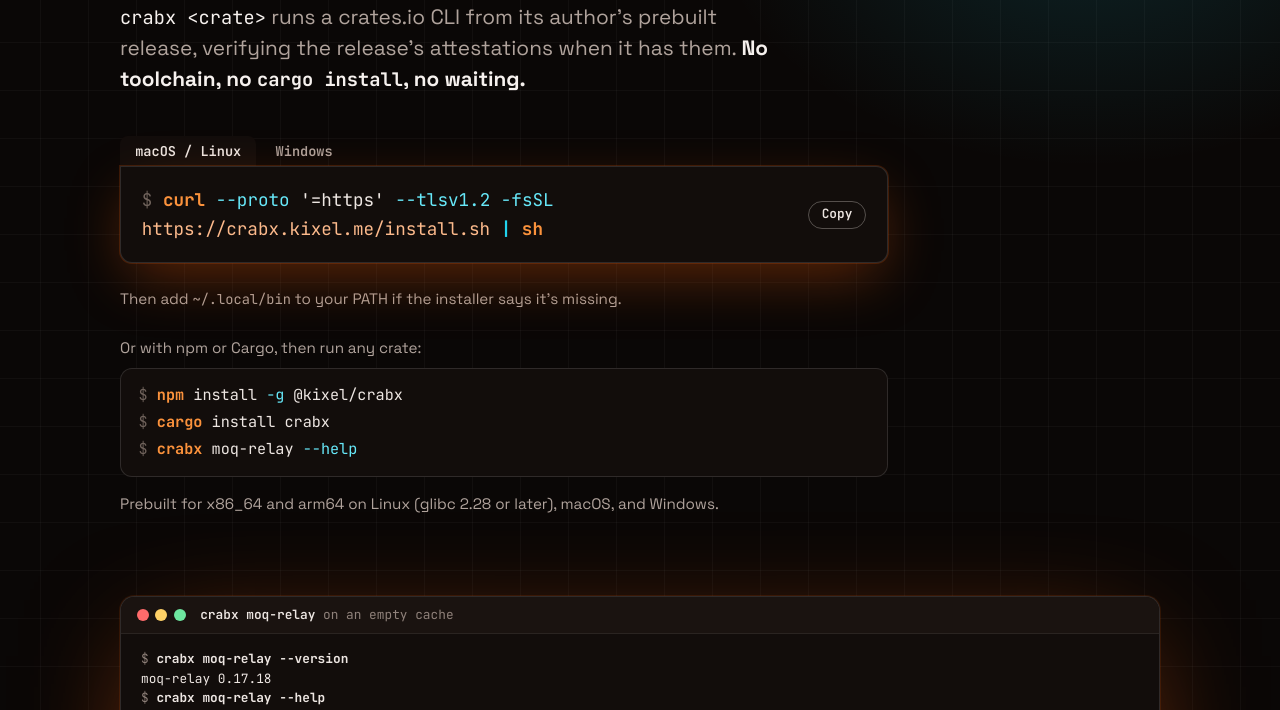
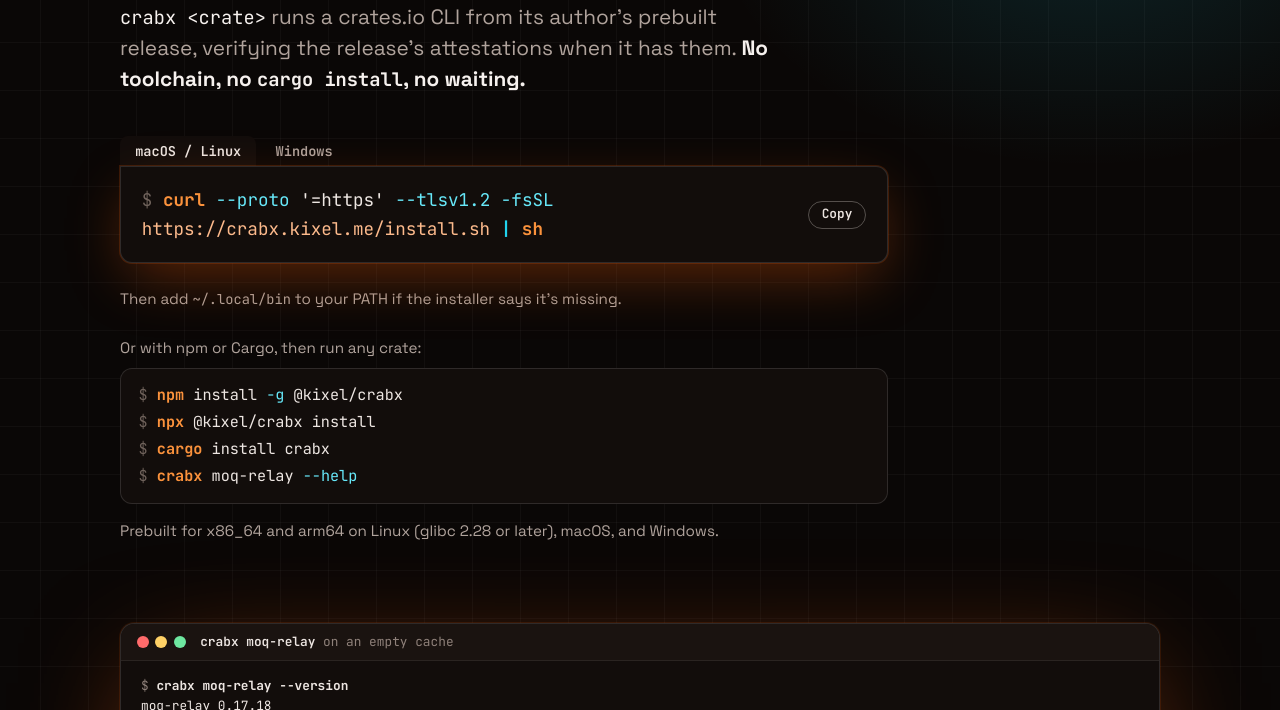
Before and after one commit to kixel-ai/crabx, a plain HTML site: page site/index.html in a window 1280 px wide. Shown: the part 390-1100 px from the top of the page. Drawn offline with Linux system fonts and the light colour scheme.

Commit message:
docs: offer npx @kixel/crabx install now that npm's latest is 0.2.0
Finishes quest/m1/release-0.2.md: 0.2.0 is on crates.io and npm, and
the pinned and unpinned npx checks pass on glibc Linux.

Co-Authored-By: Claude Opus 5.5 <noreply@anthropic.com>

```diff
--- a/site/index.html
+++ b/site/index.html
@@ -63,6 +63,7 @@
     <p class="also">Or with npm or Cargo, then run any crate:</p>
     <div class="run more">
       <pre><code><span class="tk-prompt">$ </span><span class="sel"><span class="tk-bin">npm</span> install <span class="tk-flag">-g</span> @kixel/crabx</span>
+<span class="tk-prompt">$ </span><span class="sel"><span class="tk-bin">npx</span> @kixel/crabx install</span>
 <span class="tk-prompt">$ </span><span class="sel"><span class="tk-bin">cargo</span> install crabx</span>
 <span class="tk-prompt">$ </span><span class="sel"><span class="tk-bin">crabx</span> moq-relay <span class="tk-flag">--help</span></span></code></pre>
     </div>
```
Also changed, not shown: 2 other files.
